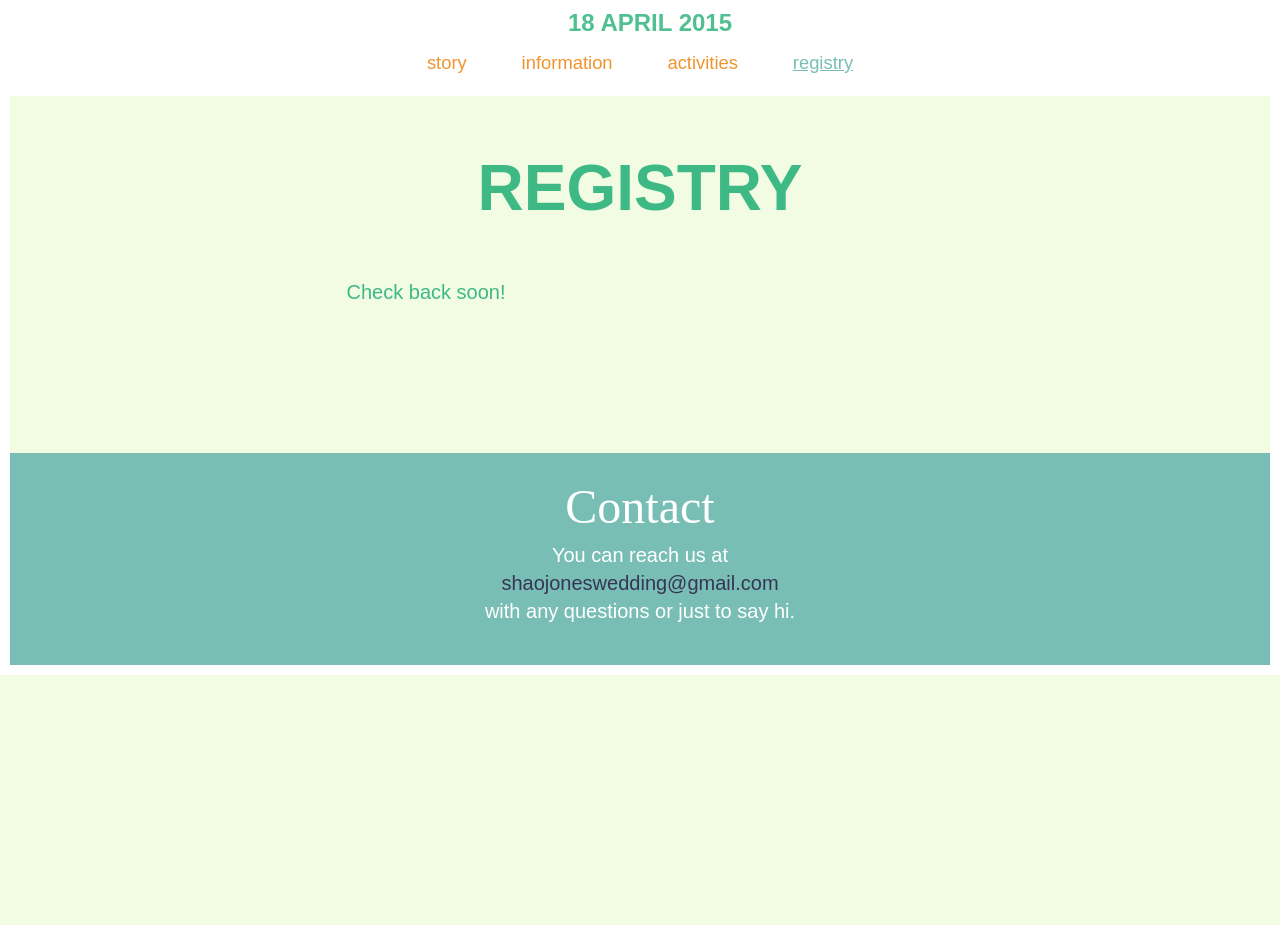
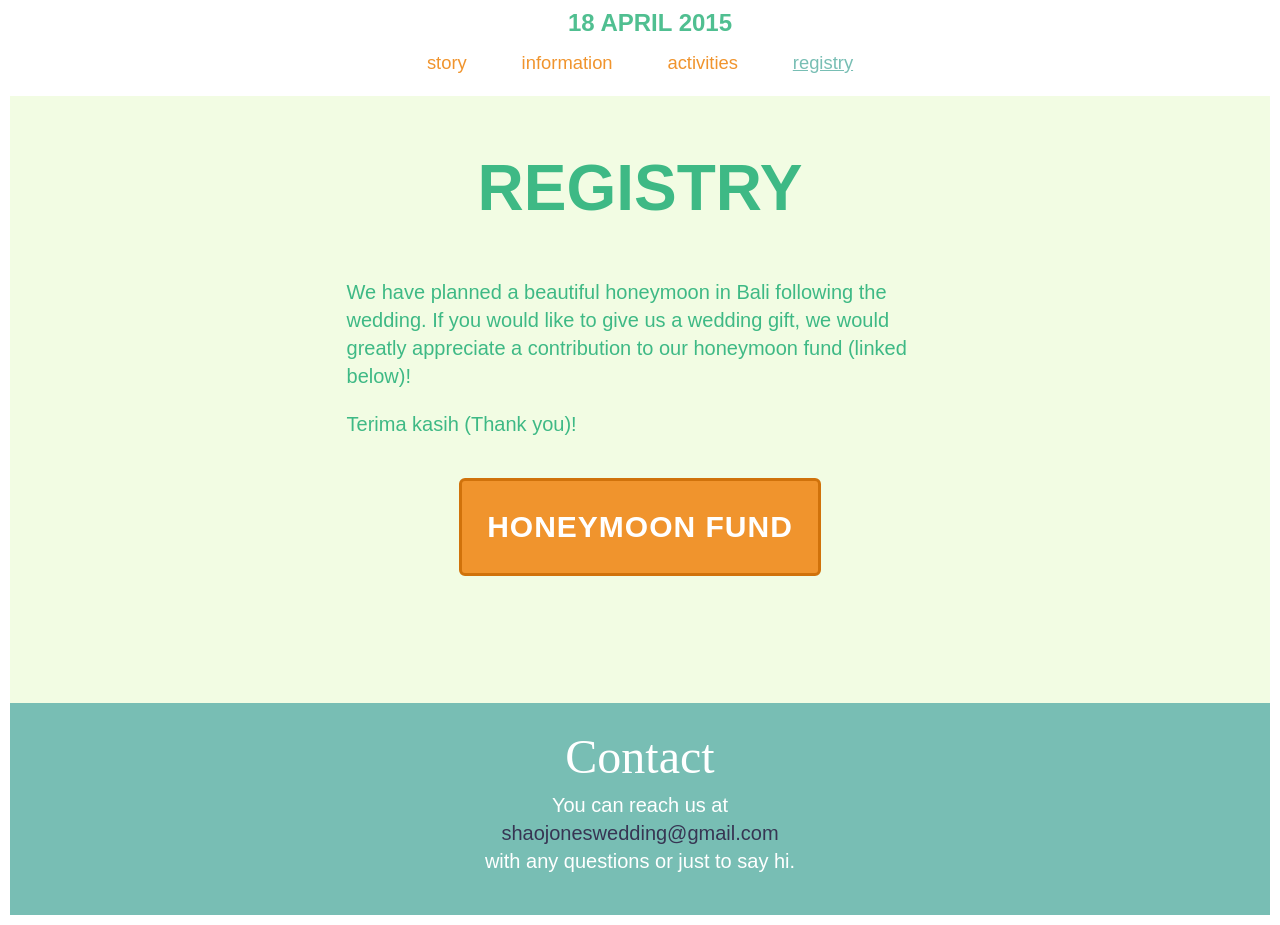
Before and after one commit to shannpersand/stephandnick, a plain HTML site: page registry.html in a window 1280 px wide. Before the commit the page ends 800 px from the top, so only its background shows below. Drawn offline with nearby package versions, Linux system fonts and the light colour scheme.

Commit message:
add registry

```diff
--- a/css/main.css
+++ b/css/main.css
@@ -306,6 +306,28 @@ footer a {
   display: block;
 }
 
+.registry-link {
+  background-color: #F0942D;
+  color: #fff;
+  display:  inline-block;
+  font-size: 20px;
+  letter-spacing: 1px;
+  font-weight: 800;
+  text-transform: uppercase;
+  padding: 25px;
+  border: 3px solid #D0720B;
+  margin-top: 20px;
+  border-radius: 6px;
+}
+
+.registry-link:hover {
+  background-color: #D0720B;
+}
+
+.registry-link:active {
+  background-color: #F0942D;
+}
+
 
 
 
@@ -335,6 +357,10 @@ footer a {
 
   h1 {
     font-size: 4em;
+  }
+
+  .registry-link {
+    font-size: 30px;
   }
 }
 
--- a/registry.html
+++ b/registry.html
@@ -40,7 +40,10 @@
   </header>
 
   <section>
-    <p>Check back soon!</p>
+    <p>We have planned a beautiful honeymoon in Bali following the wedding. If you would like to give us a wedding gift, we would greatly appreciate a contribution to our honeymoon fund (linked below)!</p>
+    <p>Terima kasih (Thank you)!</p>
+    <a class="registry-link" href="https://www.zola.com/registry/stephandnick" target="blank">Honeymoon Fund</a>
+
   </section>
 
 
```
